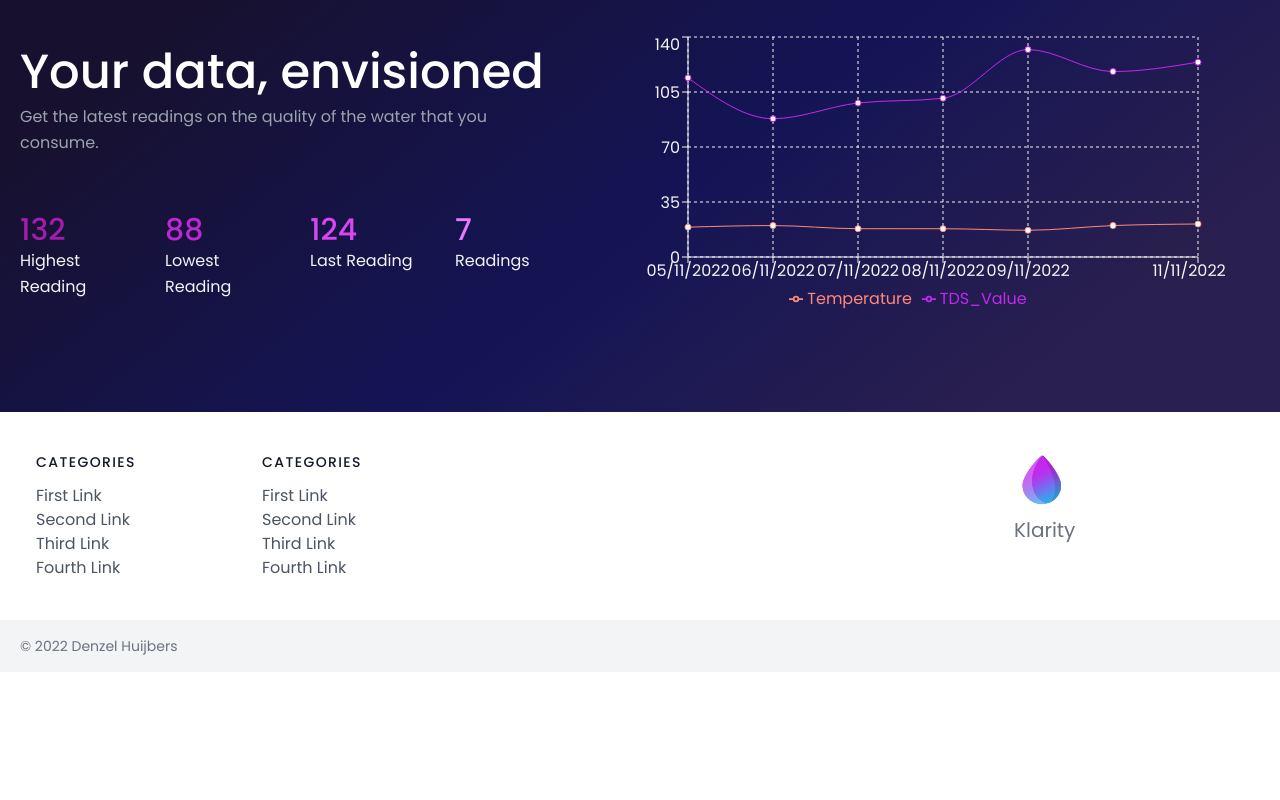
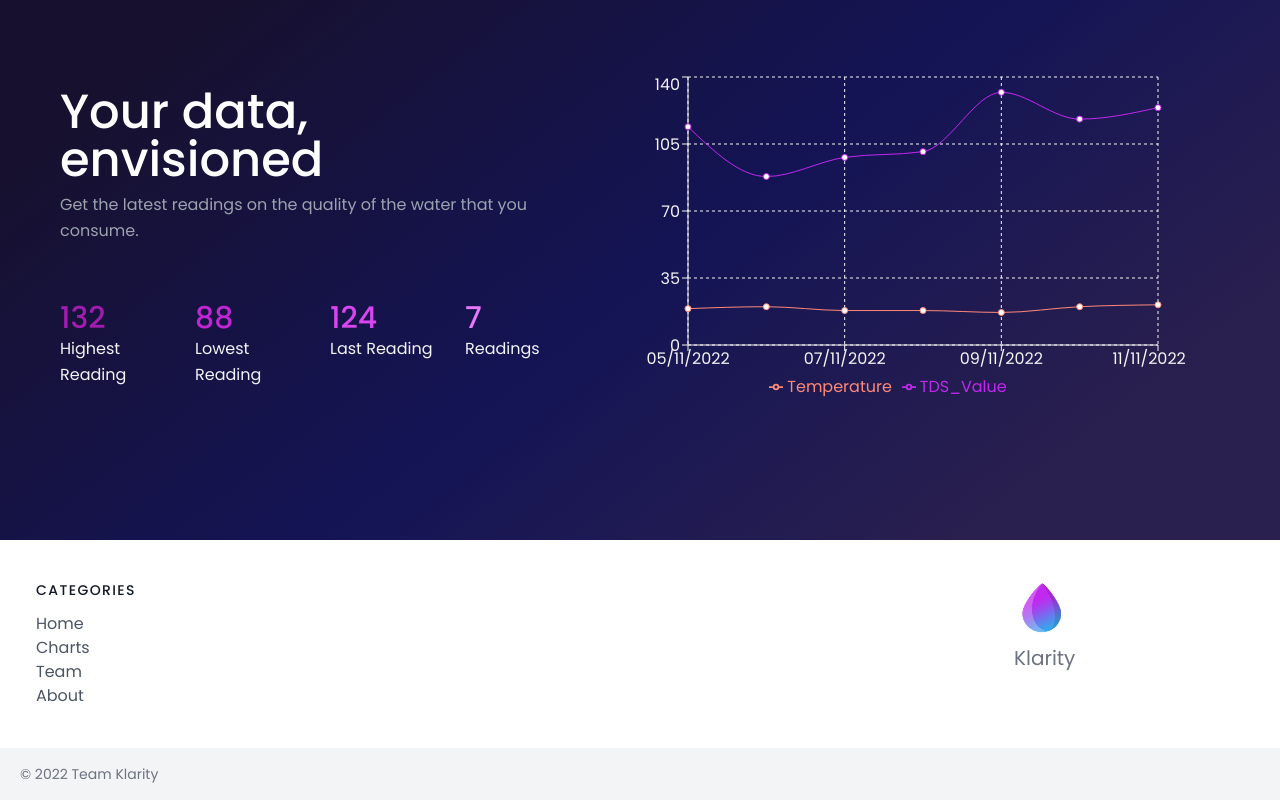
Before and after one commit to duradenzel/water-purity-controller, a React (Vite) app: page / in a window 1280 px wide. Shown: the part 763-1563 px from the top of the page. Before the commit the page ends 1435 px from the top, so only its background shows below. Built offline with nearby package versions, Linux system fonts and the light colour scheme.

Commit message:
Stat block height change, updated footer links

```diff
--- a/src/components/Footer.jsx
+++ b/src/components/Footer.jsx
@@ -5,9 +5,9 @@ const Footer = () => {
 
 <footer className="dark:bg-gray-900 text-gray-600 body-font">
   <div className="container px-5 py-10 mx-auto flex md:items-center lg:items-start md:flex-row md:flex-nowrap flex-wrap flex-col">
-    <div className="w-64 flex-shrink-0 md:mx-0 mx-auto text-center md:text-left md:mt-0 mt-10">
+    <div className="w-64 flex-shrink-0 md:mx-0 mx-auto text-center md:text-left md:mt-0 mt-10 ">
       <a className="flex title-font font-medium text-gray-900 md:justify-start justify-center">
-        <span className="dark:text-white ml-3 text-xl"><img className='h-14' src="../public/assets/Drop_gradient.png" alt="" /></span>
+        <span className="dark:text-white ml-3 text-xl"><img className='h-14' src="assets/Drop_gradient.png" alt="" /></span>
       </a>
       <p className="mt-2 ml-2.5 text-xl mx-auto  text-gray-500">Klarity</p>
     </div>
@@ -16,43 +16,27 @@ const Footer = () => {
         <h2 className="title-font font-medium dark:text-white text-gray-900 tracking-widest text-sm mb-3">CATEGORIES</h2>
         <nav className="list-none mb-10">
         <li>
-            <a className="dark:text-gray-400 text-gray-600 hover:text-gray-800">First Link</a>
+            <a href='#home' className="dark:text-gray-400 text-gray-600 hover:text-gray-800">Home</a>
           </li>
           <li>
-            <a className="dark:text-gray-400 text-gray-600 hover:text-gray-800">Second Link</a>
+            <a href='#stats' className="dark:text-gray-400 text-gray-600 hover:text-gray-800">Charts</a>
           </li>
           <li>
-            <a className="dark:text-gray-400 text-gray-600 hover:text-gray-800">Third Link</a>
+            <a href='#team' className="dark:text-gray-400 text-gray-600 hover:text-gray-800">Team</a>
           </li>
           <li>
-            <a className="dark:text-gray-400 text-gray-600 hover:text-gray-800">Fourth Link</a>
+            <a href='#about' className="dark:text-gray-400 text-gray-600 hover:text-gray-800">About</a>
           </li>
         </nav>
       </div>
-      <div className="lg:w-1/4 md:w-1/2 w-full px-4">
-        <h2 className="title-font font-medium dark:text-white text-gray-900 tracking-widest text-sm mb-3">CATEGORIES</h2>
-        <nav className="list-none mb-10">
-          <li>
-            <a className="dark:text-gray-400 text-gray-600 hover:text-gray-800">First Link</a>
-          </li>
-          <li>
-            <a className="dark:text-gray-400 text-gray-600 hover:text-gray-800">Second Link</a>
-          </li>
-          <li>
-            <a className="dark:text-gray-400 text-gray-600 hover:text-gray-800">Third Link</a>
-          </li>
-          <li>
-            <a className="dark:text-gray-400 text-gray-600 hover:text-gray-800">Fourth Link</a>
-          </li>
-        </nav>
-      </div>
+
 
 
     </div>
   </div>
   <div className="dark:bg-gray-900 bg-gray-100">
     <div className="container mx-auto py-4 px-5 flex flex-wrap flex-col sm:flex-row">
-      <p className="text-gray-500 text-sm text-center sm:text-left">© 2022 Denzel Huijbers</p>
+      <p className="text-gray-500 text-sm text-center sm:text-left">© 2022 Team Klarity</p>
 
     </div>
   </div>
--- a/src/components/Navbar.jsx
+++ b/src/components/Navbar.jsx
@@ -4,9 +4,9 @@ const Navbar = () => {
   return (
 
     <header className="body-font">
-  <div className="container mx-auto flex flex-wrap p-5 flex-col md:flex-row items-center">
+  <div id='home' className="container mx-auto flex flex-wrap p-5 flex-col md:flex-row items-center">
     <a href='#home' className="flex title-font font-medium items-center text-white mb-4 md:mb-0">
-      <img className=' h-10' src="../public/assets/Klarity_WhiteBgrnd.png" alt=""></img>
+      <img className=' h-10' src="/assets/Klarity_WhiteBgrnd.png" alt=""></img>
 
     </a>
     <nav className="md:ml-auto flex flex-wrap items-center text-base justify-center">
--- a/src/components/Stat.jsx
+++ b/src/components/Stat.jsx
@@ -49,7 +49,7 @@ const Stat = () => {
 
 
   return (
-    <section id='stats' className="text-gray-400 dark:bg-gray-900 body-font">
+    <section id='stats' className="text-gray-400 dark:bg-gray-900 body-font p-10">
   <div className="container  px-5 py-24 mx-auto flex flex-wrap">
     <div className="flex flex-wrap -mx-4 mt-auto mb-auto lg:w-1/2 sm:w-2/3 content-start sm:pr-10">
       <div className="w-full sm:p-4 px-4 mb-6">
```
